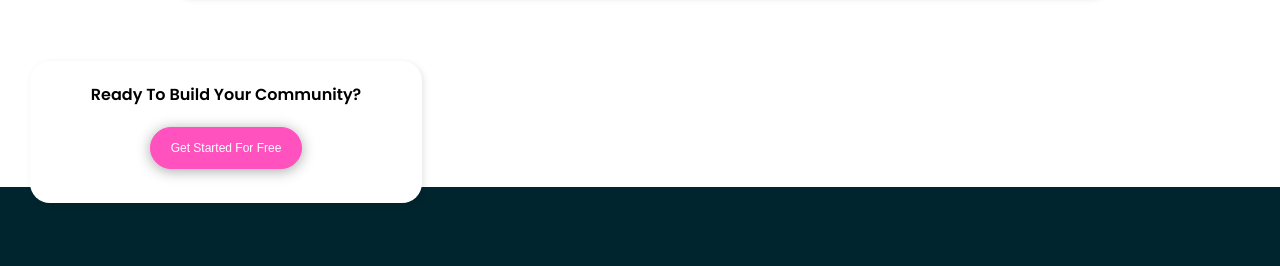
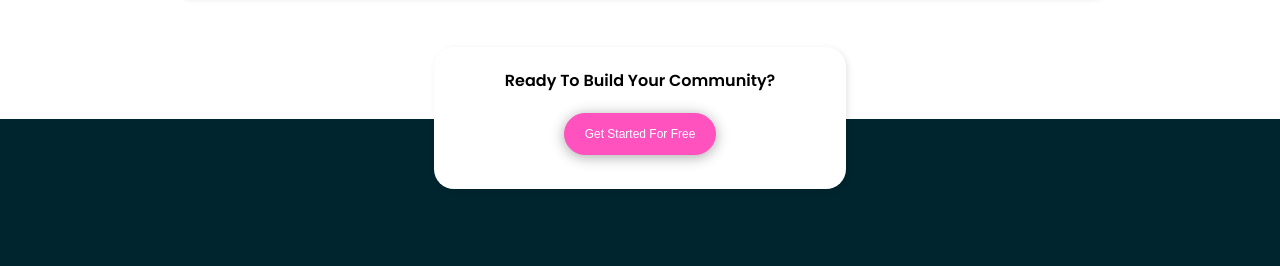
Before and after one commit to StarsRhythm/huddle-landing-page, a plain HTML site: page huddle/index.html in a window 1280 px wide. Shown: the part 1769-2035 px from the top of the page. Drawn offline with nearby package versions, Linux system fonts and the light colour scheme.

Commit message:
Update style.css

```diff
--- a/huddle/css/style.css
+++ b/huddle/css/style.css
@@ -147,20 +147,41 @@ Cards
     font-size: 15px;
     color: hsl(208, 11%, 55%);
 }
-/* Get Started Box */
+/* Large Screens */
+@media only screen and (min-width:769px)  {
+    .card {
+        flex-direction: row;
+        width: 70%;
+        height: 250px;
+    }
+    .card img {
+        max-width: 30%;
+        padding: 30px;
+    }
+    .card .text {
+        padding: 20px 70px;
+        text-align: left;
+    }
+}
+/* ==================
+Get Started Box
+================== */
 .get-started-box {
     display: flex;
     flex-direction: column;
     align-items: center;
     text-align: center;
     width: 350px;
-    height: 200px;
-    margin: 80px;
+    height: 100px;
+    margin-left: auto;
+    margin-right: auto;
+    margin-bottom: -80px;
     padding: 20px 5px 20px 5px;
     border: 1px solid transparent;
     border-radius: 20px;
     box-shadow: 2px 2px 6px 0px  rgba(0,0,0,0.1);
     background-color: #fff;
+    position: relative;
 }
 .get-started-box h3 {
     font-size: 16px;
@@ -176,31 +197,12 @@ Cards
     padding: 13px 20px;
     font-size: 12px;
 }
-/* Large Screens */
-@media only screen and (min-width:769px)  {
-    .card {
-        flex-direction: row;
-        width: 70%;
-        height: 250px;
-    }
-    .card img {
-        max-width: 30%;
-        padding: 30px;
-    }
-    .card .text {
-        padding: 20px 70px;
-        text-align: left;
-    }
-    /* Get Started Box */
+/* Large Screens  */
+@media only screen and (min-width:769px) {
     .get-started-box {
-        width: 380px;
-        height: 100px;
-        margin: 30px;
-        position: absolute;
-        top: 1800px;
+        width: 400px;
     }
 }
-
 /* ==================
 Footer
 ================== */
@@ -210,7 +212,7 @@ footer {
     background-color: hsl(192, 100%, 9%);
     color: #fff;
     padding: 150px 0 50px 0;
-    margin: 150px 0 0 0;
+    margin: 10px 0 0 0;
 }
 footer img.logo {
     width: 200px;
@@ -262,7 +264,7 @@ footer .copyright {
     footer {
         flex-direction: row;
         flex-wrap: wrap;
-        margin: 180px 0 0 0;
+        margin: 10px 0 0 0;
     }
     footer > div {
         padding:  10px 150px 10px 150px;
```
